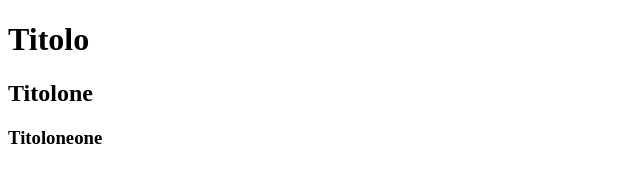
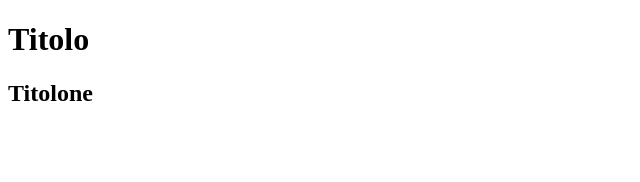
Before and after one commit to ClaudiaLanzoni/test-git, a plain HTML site: page index.html in a window 1280 px wide. Shown: the whole page, without its empty margins (0-640 px from the left). Drawn offline with Linux system fonts and the light colour scheme.

Commit message:
Revert "terzo titolo"
This reverts commit 31e29f20210201f0cbf260feae0bea3d18533dcb.

```diff
--- a/index.html
+++ b/index.html
@@ -9,6 +9,5 @@
 <body>
     <h1>Titolo</h1>
     <h2>Titolone</h2>
-    <h3>Titoloneone</h3>
 </body>
 </html>
```
